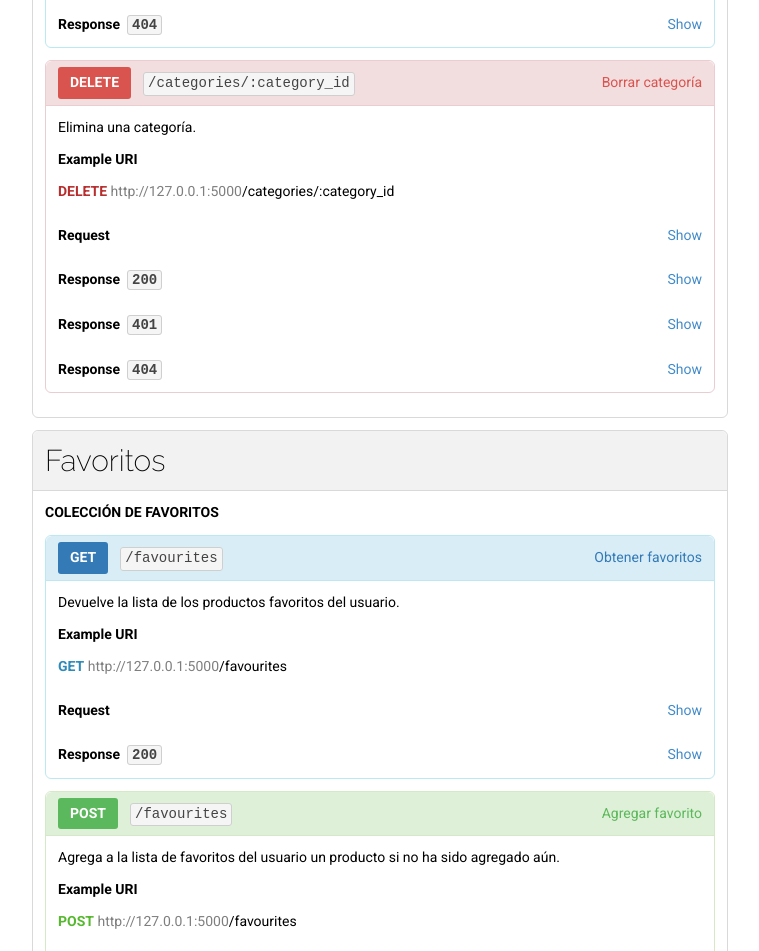
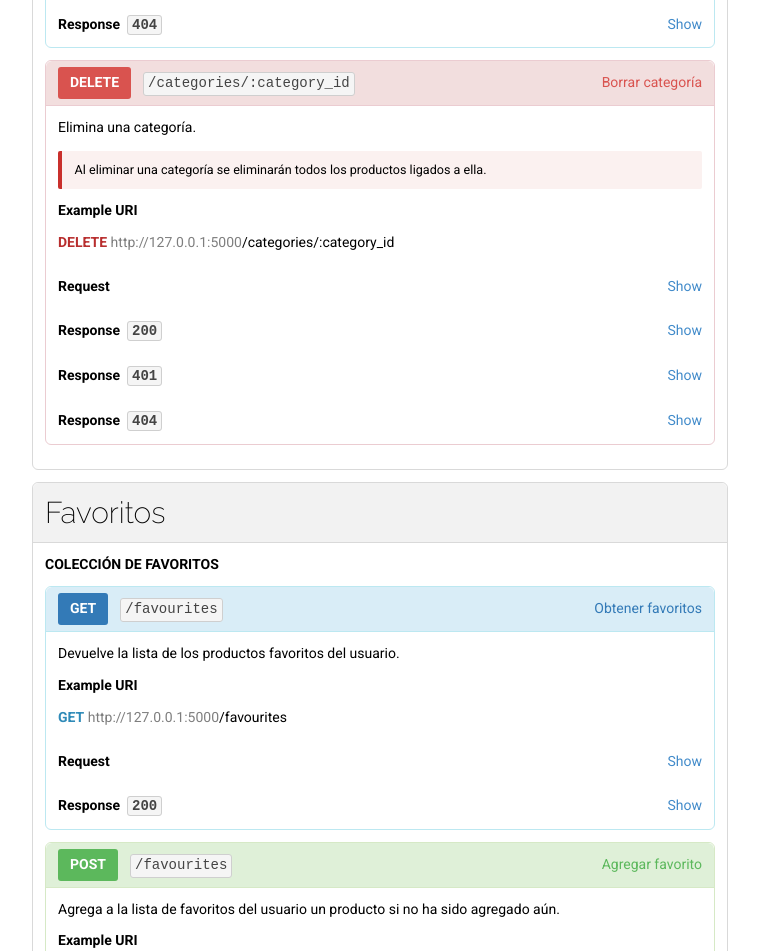
Before and after one commit to OscarM3615/biteapi, a plain HTML site: page docs/index.html in a window 1280 px wide. Shown: the part 2269-3220 px from the top of the page, without its empty margins (382-1141 px from the left). Drawn offline with Linux system fonts and the light colour scheme.

Commit message:
Agregado favicon.ico y advertencia

```diff
--- a/docs/index.html
+++ b/docs/index.html
@@ -71,6 +71,9 @@
 </div><h5>Headers</h5><pre><code><span class="hljs-attribute">Content-Type</span>: <span class="hljs-string">application/json</span></code></pre><div style="height: 1px;"></div><h5>Body</h5><pre><code>{
   "<span class="hljs-attribute">message</span>": <span class="hljs-value"><span class="hljs-string">"La categoría con ID 1 no ha sido encontrada."</span>
 </span>}</code></pre><div style="height: 1px;"></div></div></div></div><div id="categorías-categoría-delete" class="action delete"><h4 class="action-heading"><div class="name">Borrar categoría</div><a href="#categorías-categoría-delete" class="method delete">DELETE</a><code class="uri">/categories/:category_id</code></h4><p>Elimina una categoría.</p>
+<div class="warning">
+<p>Al eliminar una categoría se eliminarán todos los productos ligados a ella.</p>
+</div>
 <h4>Example URI</h4><div class="definition"><span class="method delete">DELETE</span>&nbsp;<span class="uri"><span class="hostname">http://127.0.0.1:5000</span>/categories/:category_id</span></div><div class="title"><strong>Request</strong><div class="collapse-button"><span class="close">Hide</span><span class="open">Show</span></div></div><div class="collapse-content"><div class="inner"><h5>Headers</h5><pre><code><span class="hljs-attribute">Authorization</span>: <span class="hljs-string">JWT {{access_token}}</span></code></pre><div style="height: 1px;"></div></div></div><div class="title"><strong>Response&nbsp;&nbsp;<code>200</code></strong><div class="collapse-button"><span class="close">Hide</span><span class="open">Show</span></div></div><div class="collapse-content"><div class="inner"><div class="description"><p>La categoría se elimina del sistema correctamente.</p>
 </div><h5>Headers</h5><pre><code><span class="hljs-attribute">Content-Type</span>: <span class="hljs-string">application/json</span></code></pre><div style="height: 1px;"></div><h5>Body</h5><pre><code>{
   "<span class="hljs-attribute">message</span>": <span class="hljs-value"><span class="hljs-string">"Categoría con ID 1 eliminada correctamente."</span>
```
Also changed, not shown: docs/favicon.ico (added), 1 other file.
